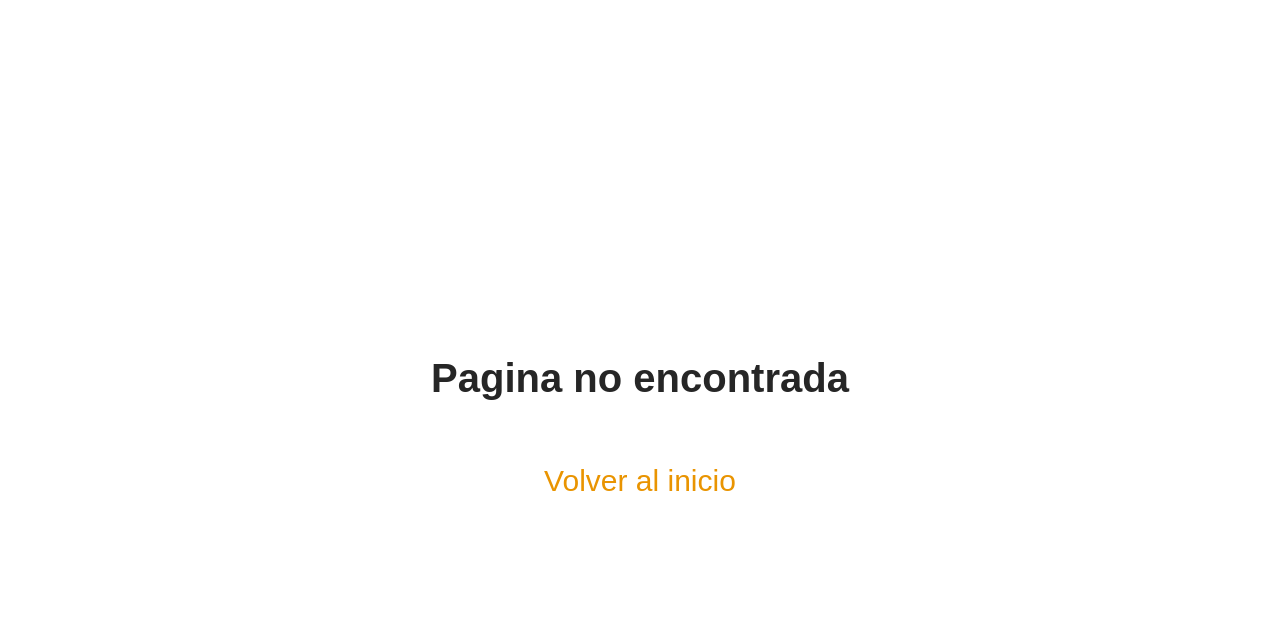
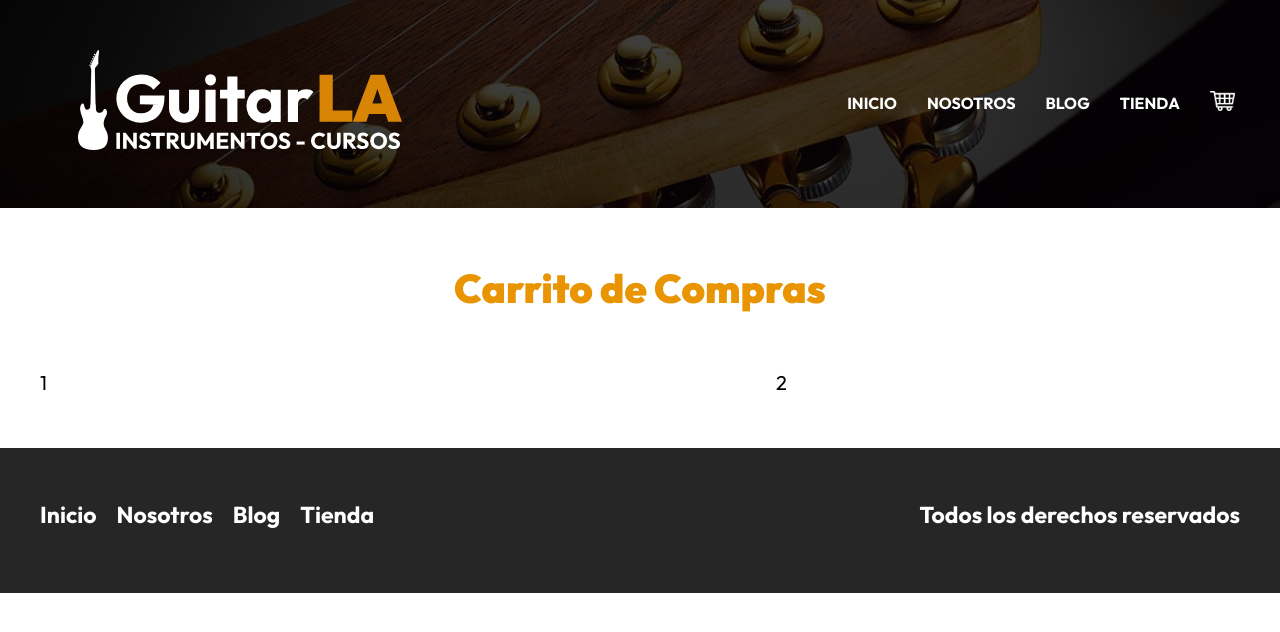
Before and after one commit to julianmartinez-dev/guitrras-nextjs, a Next.js app: page /carrito in a window 1280 px wide. Before the commit this address had no page. Shown: the top 632 px of the page. Built offline with nearby package versions, Linux system fonts and the light colour scheme.

Commit message:
Se agrega pagina de inicio

```diff
--- a/components/Header.js
+++ b/components/Header.js
@@ -9,7 +9,7 @@ const Header = () => {
         <div className={styles.barra}>
           <Link href="/">
             <a>
-             <Image src="/img/logo.svg" alt="Logo" width={400} height={100} />
+              <Image src="/img/logo.svg" alt="Logo" width={400} height={100} />
             </a>
           </Link>
           <nav className={styles.navegacion}>
@@ -17,6 +17,11 @@ const Header = () => {
             <Link href="/nosotros">Nosotros</Link>
             <Link href="/blog">Blog</Link>
             <Link href="/tienda">Tienda</Link>
+            <Link href="/carrito">
+              <a>
+                <Image src="/img/carrito.png" alt="Carrito" width={25} height={20} layout="fixed"/>
+              </a>
+            </Link>
           </nav>
         </div>
       </div>
--- a/pages/_app.js
+++ b/pages/_app.js
@@ -1,8 +1,32 @@
-import '../styles/normalize.css'
-import '../styles/globals.css'
+import { useState } from 'react';
+import '../styles/normalize.css';
+import '../styles/globals.css';
 
 function MyApp({ Component, pageProps }) {
-  return <Component {...pageProps} />
+
+  const [carrito, setCarrito] = useState([]);
+
+  const agregarProducto = (producto) => {
+
+    if(carrito.some( articulo => articulo.id === producto.id)) {
+
+      const carritoActualizado = carrito.map( articulo =>{
+        if( articulo.id === producto.id) {
+            articulo.cantidad = producto.cantidad
+          }
+          return articulo;
+        });
+      setCarrito(carritoActualizado);
+
+    }else{
+      setCarrito([...carrito, producto]);
+    }
+
+
+
+
+  }
+  return <Component {...pageProps} carrito={carrito} agregarProducto={agregarProducto} />;
 }
 
-export default MyApp
+export default MyApp;
--- /dev/null
+++ b/pages/carrito.js
@@ -0,0 +1,17 @@
+import Layout from '../components/Layout';
+import styles from '../styles/Carrito.module.css';
+
+const Carrito = ({carrito}) => {
+    console.log(carrito)
+    return (
+    <Layout pagina={'Carrito de Compras'}>
+      <h1 className="heading"> Carrito de Compras </h1>
+      <main className={`${styles.contenido} contenedor`}>
+        <div>1</div>
+        <div>2</div>
+      </main>
+    </Layout>
+  );
+};
+
+export default Carrito;
--- /dev/null
+++ b/styles/Carrito.module.css
@@ -0,0 +1,10 @@
+.contenido{
+    display: grid;
+    gap: 4rem;
+}
+
+@media (min-width:768px){
+    .contenido{
+        grid-template-columns: 3fr 2fr
+    }
+}
--- /dev/null
+++ b/styles/Curso.module.css
@@ -0,0 +1,42 @@
+@media (min-width:768px){
+    .grid{
+        display: grid;
+        grid-template-columns: repeat(2, 1fr);
+        column-gap: 2rem;
+    }
+}
+
+.contenido{
+    display: flex;
+    flex-direction: column;
+    align-items: center;
+}
+@media (min-width:768px){
+    .contenido{
+        grid-column: 2/3 ;
+    }
+}
+
+.texto{
+    color: var(--blanco);
+    text-align: center;
+    font-size: 2.4rem;
+}
+
+.enlace{
+    display: block;
+    text-decoration: none;
+    text-align: center;
+    text-transform: uppercase;
+    font-size: 1.2rem;
+    font-weight: 900;
+    color: var(--blanco);
+    border: 2px solid var(--primary);
+    padding: 1rem 5rem;
+    transition-property: background-color;
+    transition-duration: .3s;
+}
+
+.enlace:hover{
+    background-color: var(--primary);
+}
```
Also changed, not shown: components/Curso.js (added, +33 -0 lines), components/ListadoBlog.js (added, +17 -0 lines), pages/blog.js (+7 -14 lines), pages/guitarras/[url].js (+39 -21 lines), pages/index.js (+36 -7 lines).
